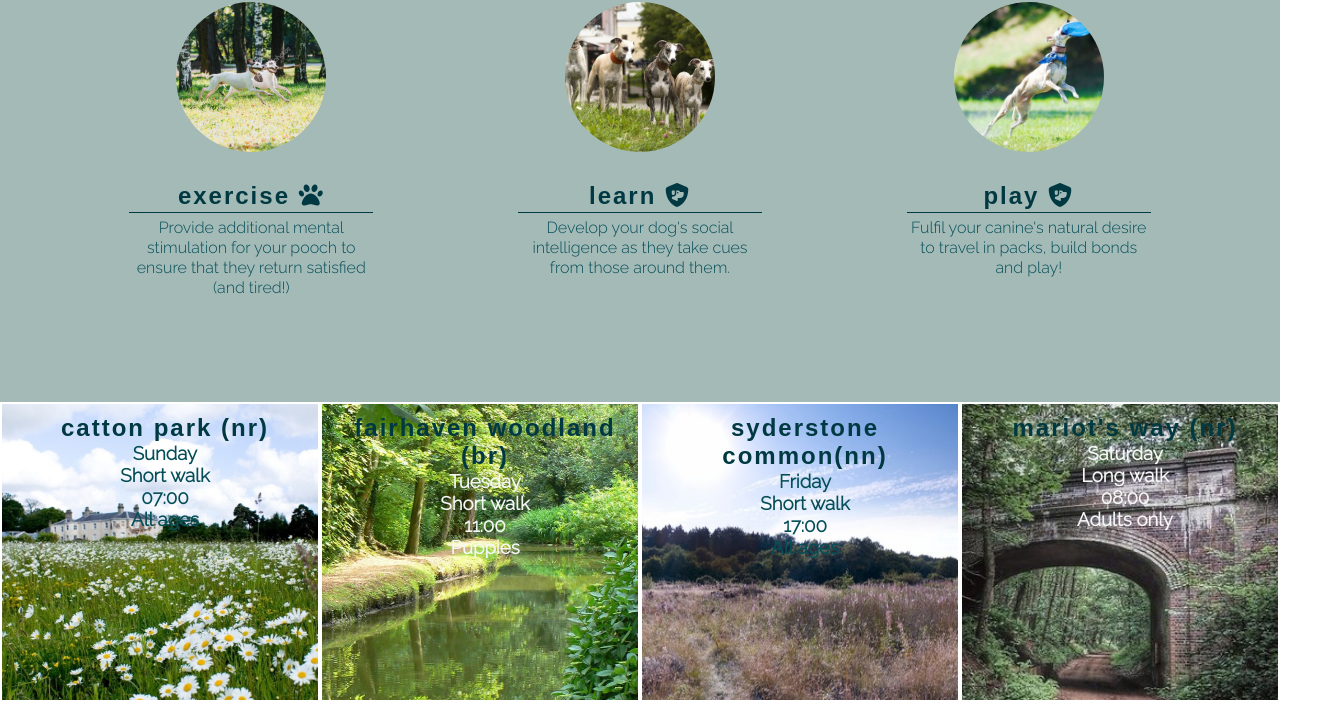
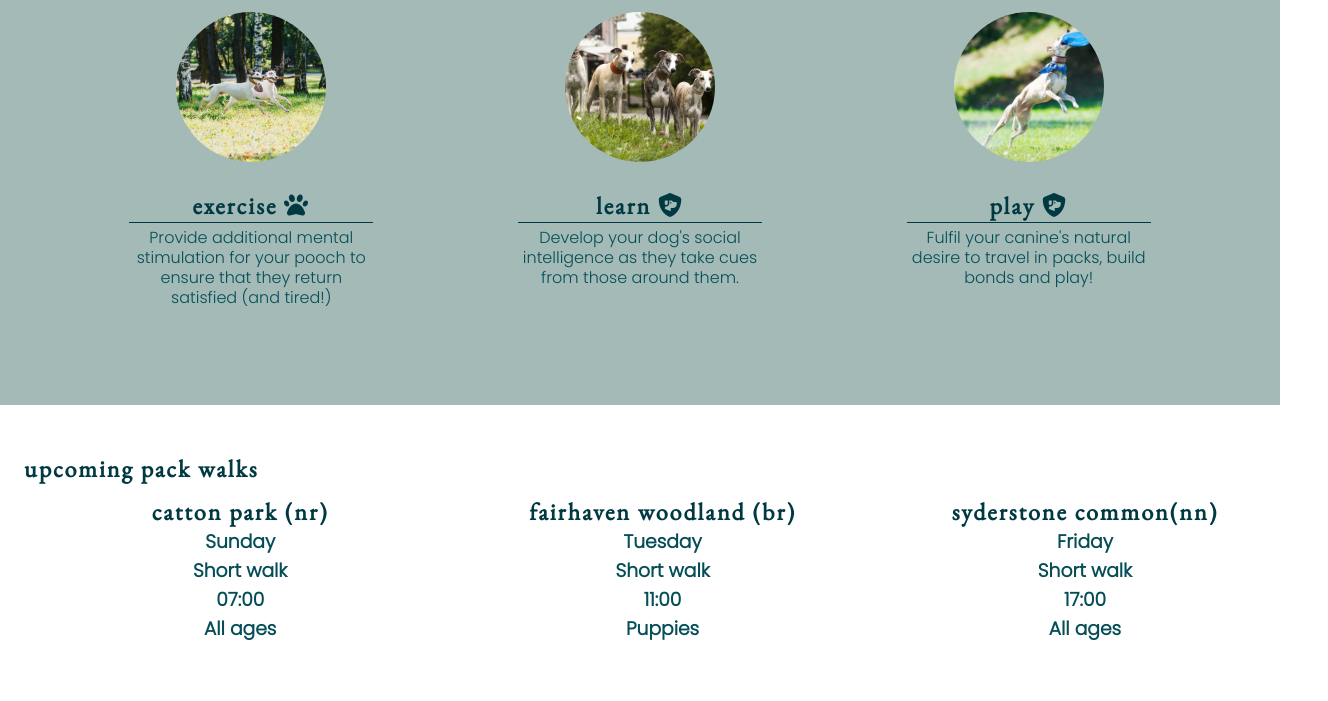
Before and after one commit to Rob-Mundy/whippet-walks, a plain HTML site: page index.html in a window 1280 px wide. Shown: the part 877-1578 px from the top of the page, 1328 px wide, since content can reach past the window. Drawn offline with nearby package versions, Linux system fonts and the light colour scheme.

Commit message:
change fonts to EB Garamond and Poppins

```diff
--- a/assets/css/style.css
+++ b/assets/css/style.css
@@ -1,4 +1,4 @@
-@import url('https://fonts.googleapis.com/css2?family=Open+Sans&family=Raleway:wght@300&display=swap');
+@import url('https://fonts.googleapis.com/css2?family=EB+Garamond&family=Poppins:wght@300&display=swap');
 
 * {
     padding: 0;
@@ -7,7 +7,7 @@
 }
 
 body {
-    font-family: 'Raleway', sans-serif;
+    font-family: 'Poppins', sans-serif;
     font-weight: 300;
     color: #054E57;
    /* background-color: #F6F6F6; */
@@ -24,7 +24,7 @@ header {
 }
 
 h1, h2 {
-    font-family: 'Open-Sans', sans-serif;
+    font-family: 'EB Garamond', sans-serif;
     text-transform: lowercase;
     color: #003942;
     letter-spacing: 2px;
@@ -67,7 +67,7 @@ h1, h2 {
     border-bottom: 1px solid #054E57;
 }
 
-.active  {
+.active {
     border-bottom: 1px solid #054E57;
 }
 
@@ -184,8 +184,6 @@ h1, h2 {
     background-color: #A3BAB7;
     padding: 24px;
     box-sizing: border-box;
-
-
 }
 
 #left-about {
@@ -285,22 +283,25 @@ hr {
 #events {
     width: 100%;
     height: 300px;
+    padding: 48px 24px;
     display: inline-block;
 }
 
+#events-title {
+    margin: 0px, 0px, 48px;
+}
+
 #events div {
-    width: 25%;
+    width: 33%;
     height: 300px;
     float: left;
     padding: 10px 0 0 10px;
     text-align: center;
     border: 2px solid #fff;
-    background-color: rgba(64, 94, 99, .7);
-    background-size: cover;
-    background-position: center;
     box-sizing: border-box;
 }
 
+/*
 .loc-catton-park {
     background-image: url('../images/4x5-\ Catton\ Park\ Meadow\ and\ House.jpg');
 }
@@ -318,6 +319,7 @@ hr {
     background-image: url('../images/4x5\ -\ Marriot\'s\ Way\ Bridge\ Over\ Path.jpg');
     color: #f6f6f6;
 }
+*/
 
 /* footer */
 
--- a/index.html
+++ b/index.html
@@ -83,6 +83,7 @@
         </div>
     </section>
     <section id="events">
+        <h2 id="events-title">Upcoming Pack Walks</h2>
         <div class="loc-catton-park">
             <h2>Catton Park (Nr)</h2>
             <h3>Sunday</h3>
@@ -103,13 +104,6 @@
             <h3>Short walk</h3>
             <h3>17:00</h3>
             <h3>All ages</h3>
-        </div>
-        <div class="loc-marriots-way">
-            <h2>Mariot's Way (Nr)</h2>
-            <h3>Saturday</h3>
-            <h3>Long walk</h3>
-            <h3>08:00</h3>
-            <h3>Adults only</h3>
         </div>
     </section>
     <footer>
```
